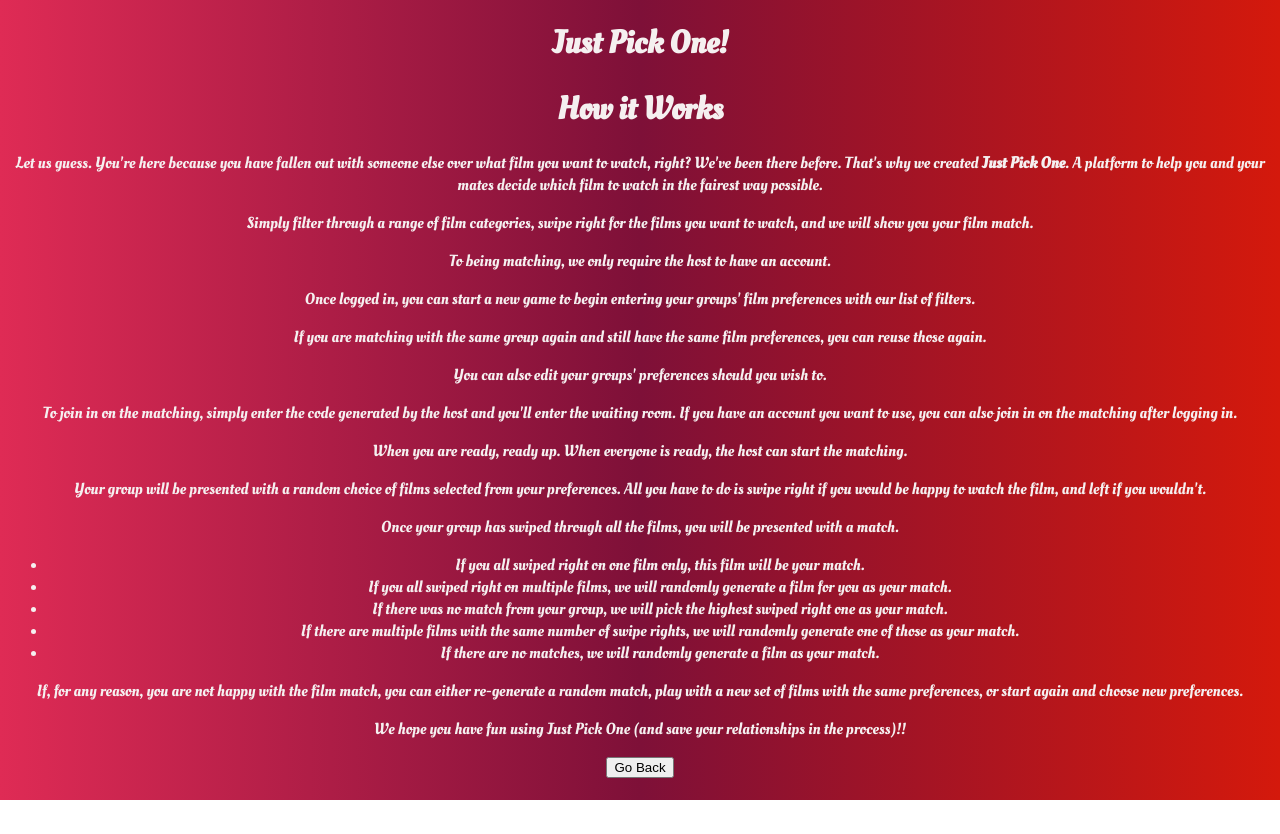
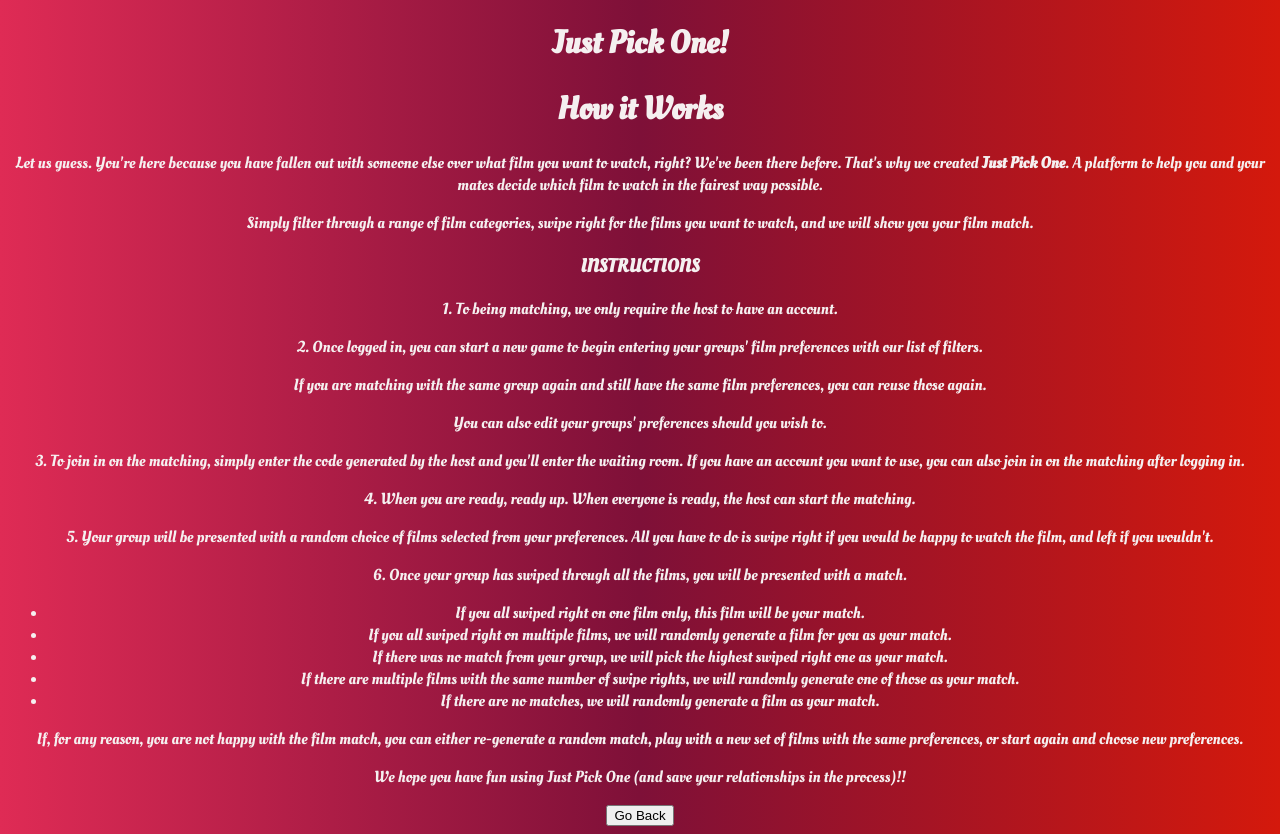
Before and after one commit to idrisimo/fp-Just-pick-one, a React app in the folder client/: page /HowItWorks in a window 1280 px wide. Before the commit the page ends 800 px from the top, so only its background shows below. Built offline with nearby package versions, Linux system fonts and the light colour scheme; a web font is replaced by a local one.

Commit message:
structuring text

```diff
--- a/client/src/pages/HowItWorks/index.js
+++ b/client/src/pages/HowItWorks/index.js
@@ -21,11 +21,12 @@ export function HowItWorks() {
 
             </div>
             <div id="instructions">
+                <h3>INSTRUCTIONS</h3>
                 <p id="i1">
-                    To being matching, we only require the host to have an account.
+                   1.  To being matching, we only require the host to have an account.
                 </p>
                 <p className="i2">
-                    Once logged in, you can start a new game to begin entering your groups' film preferences with our list of filters.
+                   2.  Once logged in, you can start a new game to begin entering your groups' film preferences with our list of filters.
                 </p>
                 <p className="i2">
                     If you are matching with the same group again and still have the same film preferences, you can reuse those again.
@@ -34,18 +35,18 @@ export function HowItWorks() {
                     You can also edit your groups' preferences should you wish to.
                 </p>
                 <p id="i3">
-                    To join in on the matching, simply enter the code generated by the host and you'll enter the waiting room.
+                    3. To join in on the matching, simply enter the code generated by the host and you'll enter the waiting room.
                     If you have an account you want to use, you can also join in on the matching after logging in.
                 </p>
                 <p id="4">
-                    When you are ready, ready up. When everyone is ready, the host can start the matching.
+                   4.  When you are ready, ready up. When everyone is ready, the host can start the matching.
                 </p>
                 <p id="5">
-                    Your group will be presented with a random choice of films selected from your preferences.
+                    5.  Your group will be presented with a random choice of films selected from your preferences.
                     All you have to do is swipe right if you would be happy to watch the film, and left if you wouldn't.
                 </p>
                 <p id="i6">
-                    Once your group has swiped through all the films, you will be presented with a match.
+                    6.  Once your group has swiped through all the films, you will be presented with a match.
                 </p>
                     <ul>
                     <li>If you all swiped right on one film only, this film will be your match.</li>
```
